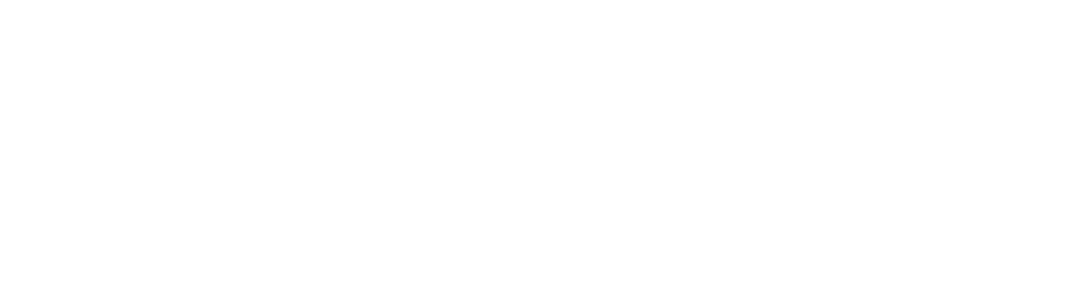
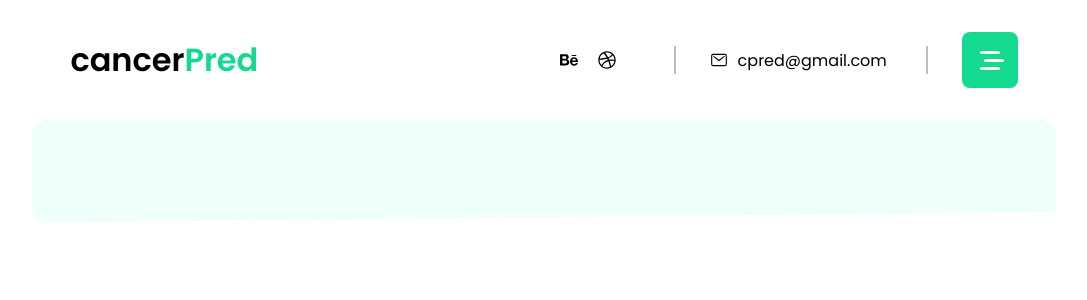
Before and after one commit to Elizabeth-Mathew1/fproject, a React (Create React App) app: page /results in a window 1280 px wide. Before the commit this address had no page. Shown: the top 300 px of the page, without its empty margins (96-1183 px from the left). Built offline with nearby package versions, Linux system fonts and the light colour scheme.

Commit message:
created results page

```diff
--- a/src/App.js
+++ b/src/App.js
@@ -5,6 +5,7 @@
 import { useState } from 'react';
 import Testme from './testme';
 import Home from './home';
+import Results from './results';
 import {motion} from 'framer-motion';
 import { BrowserRouter as Router, Route, Routes, Link} from 'react-router-dom';
 
@@ -17,6 +18,7 @@
       <Routes>
         <Route path = "/" element = {<Home/>} />
         <Route path = "/testme" element = {<Testme/>} />
+        <Route path = "/results" element = {<Results/>} />
       </Routes>
     </Router>
   );
--- /dev/null
+++ b/src/results.js
@@ -0,0 +1,193 @@
+import { motion } from "framer-motion";
+import "./App.scss";
+import { FaBehance, FaDribbble } from "react-icons/fa";
+import { IoMailOutline, IoChevronForwardCircle, IoStar, IoAdd, IoAddCircle, IoArrowUpCircle } from "react-icons/io5";
+import { IconContext } from "react-icons";
+import { useState } from "react";
+
+let easeing = [0.6, -0.05, 0.01, 0.99];
+
+const stagger = {
+  animate: {
+    transition: {
+      delayChildren: 0.4,
+      staggerChildren: 0.2,
+      staggerDirection: 1,
+    },
+  },
+};
+
+const fadeInUp = {
+  initial: {
+    y: -60,
+    opacity: 0,
+    transition: {
+      duration: 0.6,
+      ease: easeing,
+    },
+  },
+  animate: {
+    y: 0,
+    opacity: 1,
+    transition: {
+      duration: 0.6,
+      delay: 0.5,
+      ease: easeing,
+    },
+  },
+};
+
+const transition = { duration: 1.4, ease: [0.6, 0.01, -0.05, 0.9] };
+
+const firstName = {
+  initial: {
+    y: -20,
+  },
+  animate: {
+    y: 0,
+    transition: {
+      delayChildren: 0.4,
+      staggerChildren: 0.04,
+      staggerDirection: -1,
+    },
+  },
+};
+
+const lastName = {
+  initial: {
+    y: -20,
+  },
+  animate: {
+    y: 0,
+    transition: {
+      delayChildren: 0.4,
+      staggerChildren: 0.04,
+      staggerDirection: 1,
+    },
+  },
+};
+
+const letter = {
+  initial: {
+    y: 400,
+  },
+  animate: {
+    y: 0,
+    transition: { duration: 1, ...transition },
+  },
+};
+
+const btnGroup = {
+  initial: {
+    y: -60,
+    opacity: 0,
+    transition: { duration: 0.6, ease: easeing },
+  },
+  animate: {
+    y: 0,
+    opacity: 1,
+    animation: {
+      duration: 0.6,
+      ease: easeing,
+    },
+  },
+};
+const star = {
+  initial: {
+    y: 60,
+    opacity: 0,
+    transition: { duration: 0.8, ease: easeing },
+  },
+  animate: {
+    y: 0,
+    opacity: 1,
+    animation: {
+      duration: 0.6,
+      ease: easeing,
+    },
+  },
+};
+
+const header = {
+  initial: {
+    y: -60,
+    opacity: 0,
+    transition: { duration: 0.05, ease: easeing },
+  },
+  animate: {
+    y: 0,
+    opacity: 1,
+    animation: {
+      duration: 0.6,
+      ease: easeing,
+    },
+  },
+};
+
+const Results = () => {
+    return(
+        <motion.div initial="initial" animate="animate">
+      <motion.header variants={stagger}>
+        <motion.div className="logo_wrapper" variants={header}>
+          cancer<span>Pred</span>
+        </motion.div>
+        <motion.div className="menu_container" variants={stagger}>
+          <motion.span variants={header}>
+            <IconContext.Provider
+              value={{
+                color: "#000",
+                size: "18px",
+                className: "icons_container",
+              }}
+            >
+              <div className="icon">
+                <FaBehance />
+              </div>
+              <div className="icon">
+                <FaDribbble />
+              </div>
+            </IconContext.Provider>
+          </motion.span>
+          <motion.span variants={header}>
+            <IconContext.Provider value={{ color: "#000", size: "18px" }}>
+              <div className="icon">
+                <IoMailOutline />
+              </div>
+              <div className="tomail">cpred@gmail.com</div>
+            </IconContext.Provider>
+          </motion.span>
+          <motion.span className="menu" variants={header}>
+            <span></span>
+            <span></span>
+            <span></span>
+          </motion.span>
+        </motion.div>
+      </motion.header>
+      <motion.div
+        className="content_wrapper"
+        initial={{ opacity: 0, scale: 0 }}
+        animate={{ opacity: 1, scale: 1 }}
+        transition={{ duration: 0.3, ease: easeing }}
+        style={{
+          paddingBottom:'5%'
+        }}
+      >
+        <motion.div
+          className="top_content_wrapper"
+          style={{
+            display: "flex",
+            justifyContent: "center",
+            alignItems: "center",
+            marginLeft: "80px",
+            flexDirection: "column",
+          }}
+        >
+
+
+
+        </motion.div>
+      </motion.div>
+    </motion.div>
+    );
+};
+export default Results;
--- a/src/testme.js
+++ b/src/testme.js
@@ -4,6 +4,7 @@
 import { IoMailOutline, IoChevronForwardCircle, IoStar, IoAdd, IoAddCircle, IoArrowUpCircle } from "react-icons/io5";
 import { IconContext } from "react-icons";
 import { useState } from "react";
+import { Link } from "react-router-dom";
 
 let easeing = [0.6, -0.05, 0.01, 0.99];
 
@@ -335,10 +336,13 @@
           whileHover={{scale:1.05}}
           whileTap={{scale:0.95}}
           >
+
           Get Results
+          <Link to = "/results">
           <IconContext.Provider value={{ color: "#14da8f", size: "25px", marginLeft: "20%"}}>
                 <IoChevronForwardCircle />
           </IconContext.Provider>
+          </Link>
         </motion.div>
         </motion.div>
       </motion.div>
```
